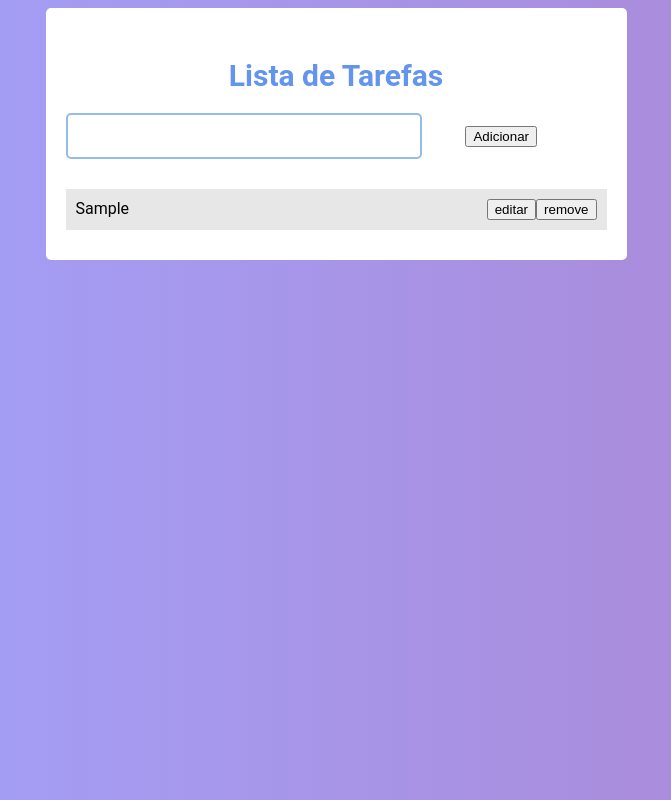
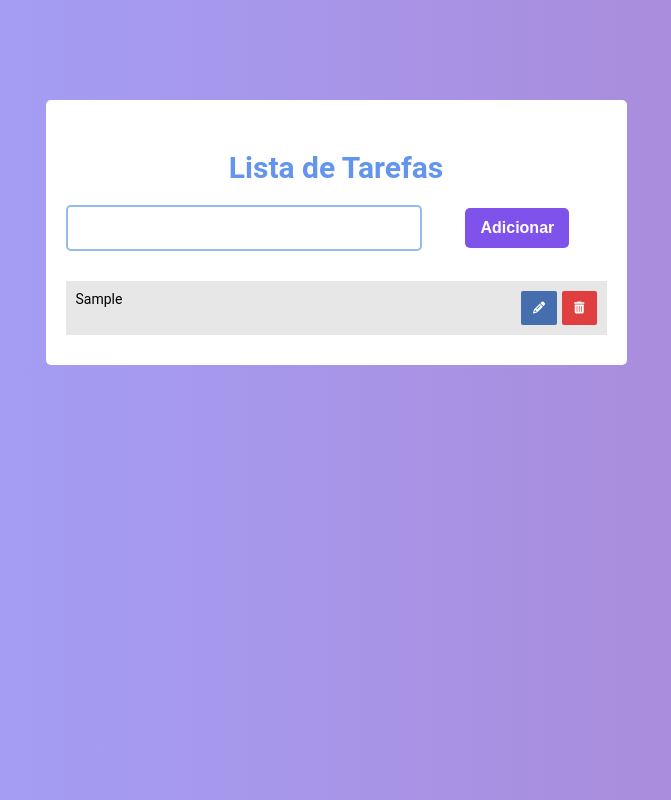
Before and after one commit to oharaju/projetos-javascript, a plain HTML site: page to-do-list/index.html in a window 1280 px wide. Both pictures are taken after typing "Sample" into the empty fields and a click on the button "Adicionar". Shown: the whole page, without its empty margins (304-975 px from the left). Drawn offline with Linux system fonts and the light colour scheme.

Commit message:
style(button): add color to list item buttons

```diff
--- a/to-do-list/index.html
+++ b/to-do-list/index.html
@@ -12,10 +12,11 @@
       <h1 class="title">Lista de Tarefas</h1>
       <form class="register">
         <input type="text" class="taskInput">
-        <button type="submit">Adicionar</button>
+        <button type="submit" class="addItens">Adicionar</button>
       </form>
       <ul class="list"></ul>
     </div>
+    <script src="https://kit.fontawesome.com/b06f65387a.js" crossorigin="anonymous"></script>
     <script src="./script.js"></script>
   </body>
 </html>
--- a/to-do-list/script.js
+++ b/to-do-list/script.js
@@ -43,9 +43,9 @@ function addNewItem() {
   const item = document.createElement("li");
   const text = taskInput.value;
   const input = `<input type="text" value="${text}" class="inputEdit">`;
-  const btnSave = `<button class="save">salvar</button>`;
-  const btnUpdate = `<button class="updateItem">editar</button>`;
-  const btnRemove = `<button class="removeItem">remove</button>`;
+  const btnSave = `<button class="btnItem btnItem--saveColor save"><i class="fa-solid fa-floppy-disk"></i></button>`;
+  const btnUpdate = `<button class="btnItem btnItem--updateColor updateItem"><i class="fa-solid fa-pencil"></i></button>`;
+  const btnRemove = `<button class="btnItem btnItem--removeColor removeItem"><i class="fa fa-trash"></i></button>`;
   const buttons = `<div>${btnSave}${btnUpdate}${btnRemove}</div>`;
   item.innerHTML = `<span>${text}</span>${input}${buttons}`;
   list.appendChild(item);
--- a/to-do-list/styles.css
+++ b/to-do-list/styles.css
@@ -4,12 +4,13 @@ body {
 }
 
 .container {
-  background-color: #ffffff;
+  background: white;
   width: 541px;
   border-radius: 5px;
-  margin: 0 auto;
+  margin-top: 100px;
+  margin-left: auto;
+  margin-right: auto;
   padding: 30px 20px;
-  height: 10%;
 }
 
 .title {
@@ -22,7 +23,6 @@ body {
   margin-bottom: 30px;;
 }
 
-
 .taskInput {
   width: 340px;
   height: 40px;
@@ -33,8 +33,20 @@ body {
   outline: none;
 }
 
+.addItens {
+  background: #8052EC;
+  color: #ffffff;
+  border-radius: 5px;
+  height: 40px;
+  border: none;
+  padding: 0 15px;
+  font-size: 16px;
+  cursor: pointer;
+  font-weight: bold;
+}
+
 ul {
-  list-style: none;
+  font-size: 14px;
   padding: 0;
   margin: 0;
 }
@@ -48,6 +60,28 @@ li {
 
 li:nth-child(even) {
   background-color: #f5f5f5;
+}
+
+.btnItem {
+  color: #ffffff;
+  margin-left: 5px;
+  font-size: 12px;
+  border: none;
+  border-radius: 2px;
+  padding: 10px 12px;
+  cursor: pointer;
+}
+
+.btnItem--removeColor {
+  background-color: #df3f3f;
+}
+
+.btnItem--updateColor {
+  background-color: #446ead;
+}
+
+.btnItem--saveColor {
+  background-color: #3d963d;
 }
 
 .updating input {
```
